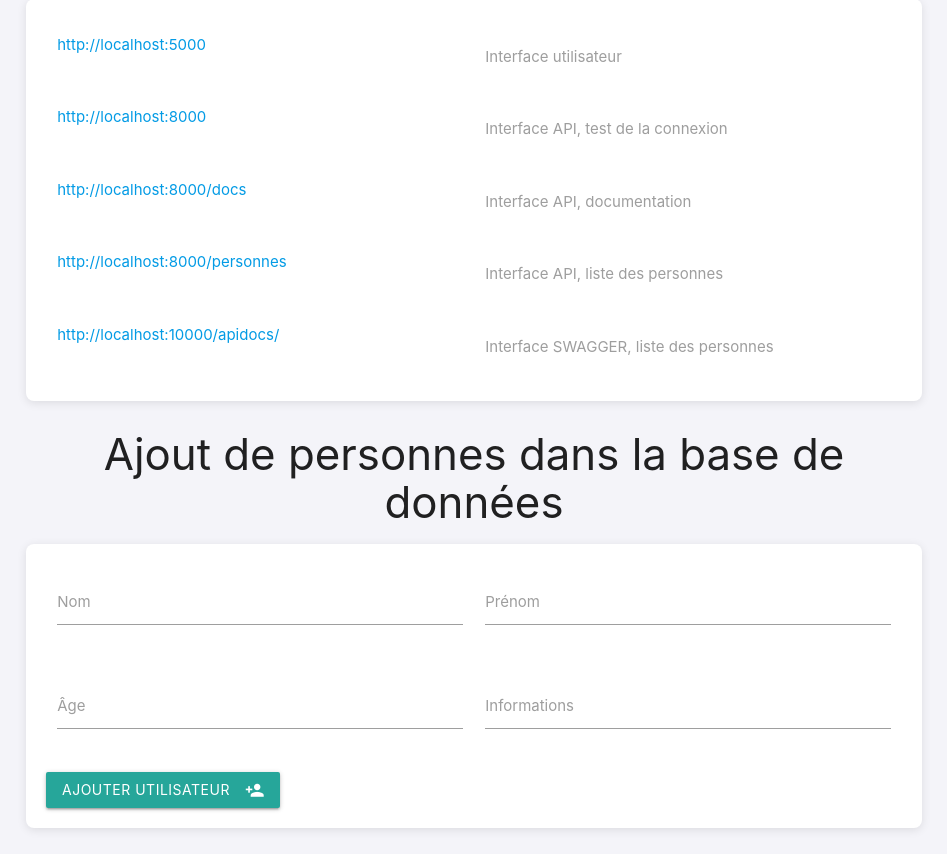
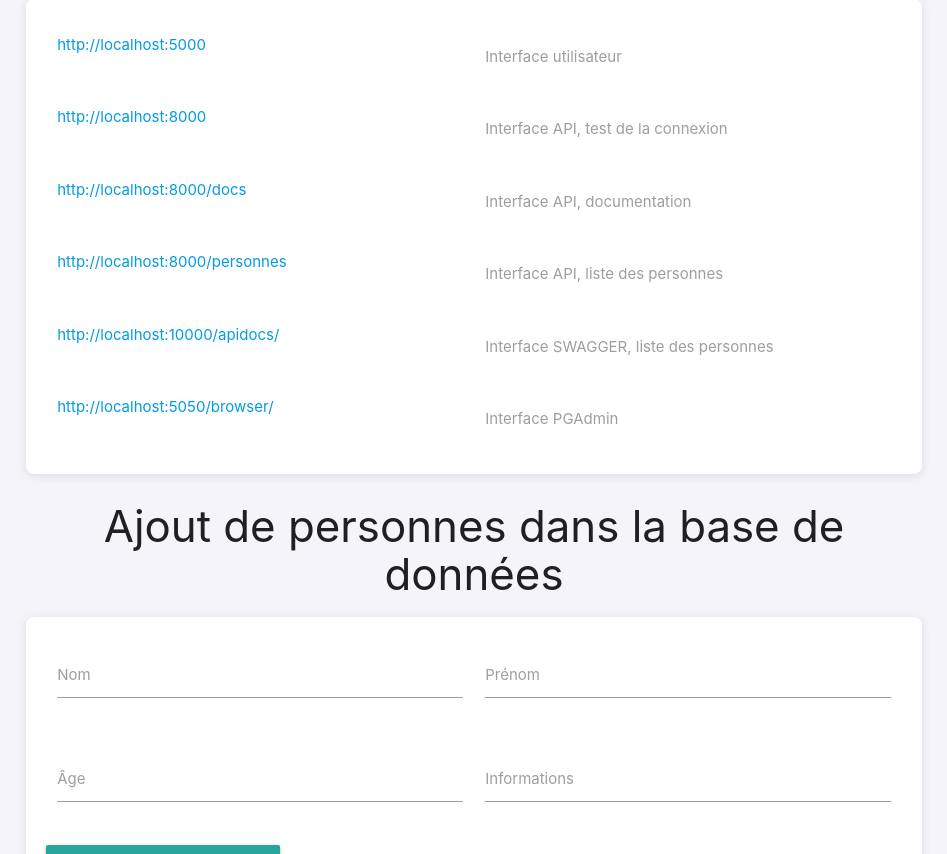
Before and after one commit to thibgrev/Applications, a Flask app: page / in a window 1280 px wide. Shown: the part 375-1229 px from the top of the page, without its empty margins (166-1113 px from the left). Run offline with Flask 3, Linux system fonts and the light colour scheme; data that the repository does not hold is empty; some libraries are stand-ins or nearby versions.

Commit message:
Add PGAdmin deployment

```diff
--- a/Custom_apps/appli-web-postgresql/frontend/templates/index.html
+++ b/Custom_apps/appli-web-postgresql/frontend/templates/index.html
@@ -116,6 +116,15 @@
           <label for="iu">Interface SWAGGER, liste des personnes</label>
         </div>
       </div>
+      <!-- Interface connexion PGadmin -->
+      <div class="row">
+        <div class="input-field col s6">
+          <a href="http://localhost:5050/browser/">http://localhost:5050/browser/</a>
+        </div>
+        <div class="input-field col s6">
+          <label for="iu">Interface PGAdmin</label>
+        </div>
+      </div>
     </div>
 
     <!-- Formulaire pour ajouter un utilisateur -->
```
Also changed, not shown: Custom_apps/appli-web-postgresql/scripts/config.ini (+19 -5 lines), 2 other files.
